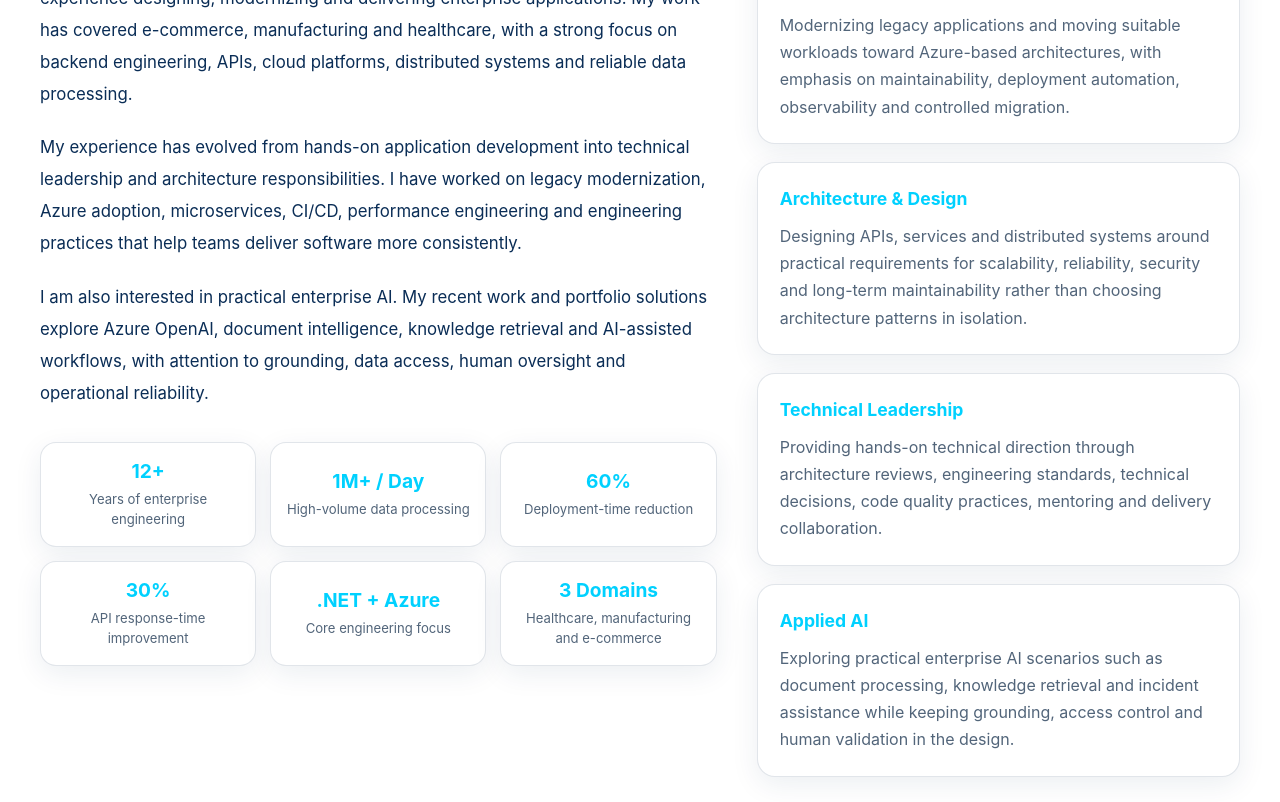
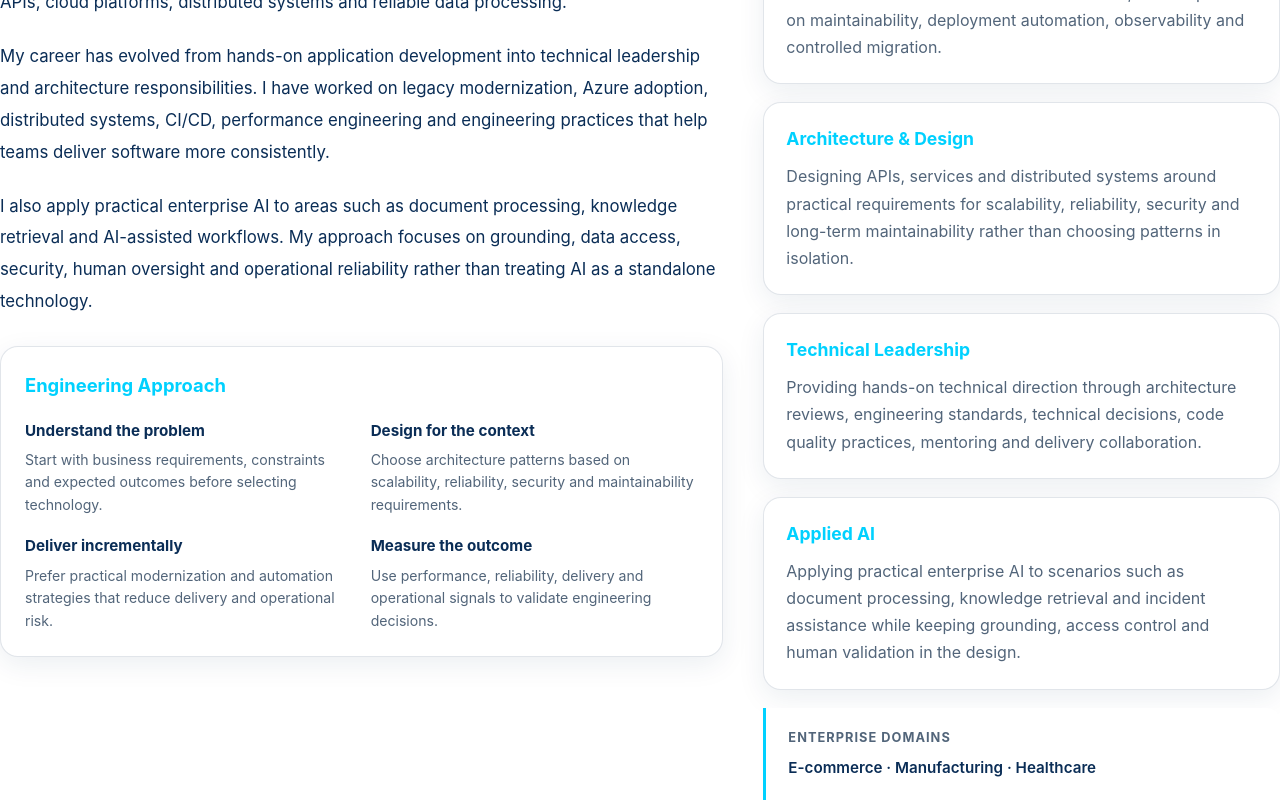
Before and after one commit to GaneshBachhao/ganeshbachhao.github.io, a React (Vite) app: page / in a window 1280 px wide. Shown: the part 1700-2502 px from the top of the page. Built offline with nearby package versions, Linux system fonts and the light colour scheme.

Commit message:
feat: refine about and featured projects sections

```diff
--- a/src/components/About/About.css
+++ b/src/components/About/About.css
@@ -4,11 +4,8 @@
 
 .about-grid {
   display: grid;
-
   grid-template-columns: 1.4fr 1fr;
-
   gap: 40px;
-
   align-items: start;
 }
 
@@ -18,82 +15,56 @@
 
 .about-content {
   display: flex;
-
   flex-direction: column;
-
   gap: 22px;
 }
 
-.about-content p {
+.about-content > p {
   color: var(--text-primary);
-
   line-height: 1.9;
-
   font-size: 1.05rem;
 }
 
 /* ==========================
-   RECRUITER QUICK FACTS
+   ENGINEERING APPROACH
 ========================== */
 
-.about-metrics {
-  display: grid;
-
-  grid-template-columns: repeat(3, 1fr);
-
-  gap: 14px;
-
-  margin-top: 10px;
+.about-approach {
+  margin-top: 6px;
+  padding: 24px;
+  background: var(--card-bg);
+  border: 1px solid var(--card-border);
+  border-radius: 18px;
+  box-shadow: var(--shadow);
 }
 
-.metric-card {
-  background: var(--card-bg);
-
-  border: 1px solid var(--card-border);
-
-  border-radius: 16px;
-
-  padding: 16px 14px;
-
-  text-align: center;
-
-  box-shadow: var(--shadow);
-
-  transition: all 0.3s ease;
-
-  min-height: 105px;
-
-  display: flex;
-
-  flex-direction: column;
-
-  justify-content: center;
+.about-approach h3 {
+  margin-bottom: 18px;
+  color: var(--accent);
+  font-size: 1.15rem;
 }
 
-.metric-card:hover {
-  transform: translateY(-4px);
-
-  border-color: var(--accent);
+.approach-grid {
+  display: grid;
+  grid-template-columns: repeat(2, 1fr);
+  gap: 18px;
 }
 
-.metric-card h3 {
-  color: var(--accent);
-
-  font-size: 1.2rem;
-
-  font-weight: 700;
-
-  line-height: 1.3;
-
-  margin-bottom: 6px;
+.approach-item {
+  display: flex;
+  flex-direction: column;
+  gap: 6px;
 }
 
-.metric-card span {
+.approach-item strong {
+  color: var(--text-primary);
+  font-size: 0.95rem;
+}
+
+.approach-item span {
   color: var(--text-secondary);
-
-  font-size: 0.82rem;
-
-  line-height: 1.5;
+  font-size: 0.88rem;
+  line-height: 1.6;
 }
 
 /* ==========================
@@ -102,42 +73,62 @@
 
 .about-highlights {
   display: grid;
-
   gap: 18px;
 }
 
 .highlight-card {
   background: var(--card-bg);
-
   border: 1px solid var(--card-border);
-
   border-radius: 18px;
-
   padding: 22px;
-
   box-shadow: var(--shadow);
-
-  transition: all 0.3s ease;
+  transition:
+    transform 0.3s ease,
+    border-color 0.3s ease;
 }
 
 .highlight-card:hover {
   transform: translateY(-4px);
-
   border-color: var(--accent);
 }
 
 .highlight-card h3 {
   color: var(--accent);
-
   margin-bottom: 10px;
-
   font-size: 1.1rem;
 }
 
 .highlight-card p {
   color: var(--text-secondary);
+  line-height: 1.7;
+}
 
-  line-height: 1.7;
+/* ==========================
+   DOMAIN CONTEXT
+========================== */
+
+.about-domains {
+  display: flex;
+  flex-direction: column;
+  gap: 8px;
+  padding: 20px 22px;
+  border-left: 3px solid var(--accent);
+  background: var(--card-bg);
+  border-radius: 0 14px 14px 0;
+}
+
+.about-domains span {
+  color: var(--text-secondary);
+  font-size: 0.8rem;
+  font-weight: 700;
+  letter-spacing: 0.08em;
+  text-transform: uppercase;
+}
+
+.about-domains strong {
+  color: var(--text-primary);
+  font-size: 0.95rem;
+  font-weight: 600;
 }
 
 /* ==========================
@@ -147,12 +138,11 @@
 @media (max-width: 992px) {
   .about-grid {
     grid-template-columns: 1fr;
-
     gap: 30px;
   }
 
-  .about-metrics {
-    grid-template-columns: repeat(3, 1fr);
+  .approach-grid {
+    grid-template-columns: repeat(2, 1fr);
   }
 }
 
@@ -161,37 +151,26 @@
 ========================== */
 
 @media (max-width: 768px) {
-  .about-metrics {
-    grid-template-columns: repeat(2, 1fr);
-
-    gap: 12px;
+  .approach-grid {
+    grid-template-columns: 1fr;
+    gap: 16px;
   }
 
-  .metric-card {
-    min-height: 95px;
-
-    padding: 14px 10px;
-  }
-
-  .metric-card h3 {
-    font-size: 1rem;
-  }
-
-  .metric-card span {
-    font-size: 0.75rem;
+  .about-approach {
+    padding: 20px;
   }
 }
 
 @media (max-width: 576px) {
-  .about-content p {
+  .about-content > p {
     font-size: 1rem;
-  }
-
-  .about-metrics {
-    grid-template-columns: repeat(2, 1fr);
   }
 
   .highlight-card {
     padding: 20px;
   }
+
+  .about-domains {
+    padding: 18px;
+  }
 }
--- a/src/components/About/About.tsx
+++ b/src/components/About/About.tsx
@@ -2,64 +2,82 @@ import "./About.css";
 
 const About = () => {
   return (
-    <section id="about" className="section about-section">
-      <div className="container">
-        <h2 className="section-title">About Me</h2>
+    <section id="about" className="about-section">
+      <div className="section-container">
+        <div className="section-heading">
+          <span className="eyebrow">ABOUT ME</span>
+
+          <h2>Engineering Experience with an Enterprise Mindset</h2>
 
           <p className="section-subtitle">
-          Combining hands-on engineering, technical leadership and cloud expertise
-          to build enterprise systems that are scalable, maintainable and practical.
+            Combining hands-on engineering, technical leadership and cloud
+            expertise to build enterprise systems that are scalable,
+            maintainable and practical.
           </p>
+        </div>
 
         <div className="about-grid">
           <div className="about-content">
             <p>
               I am a Senior .NET and Azure Engineer and Technology Lead with 12+
-              years of experience designing, modernizing and delivering enterprise
-              applications. My work has covered e-commerce, manufacturing and
-              healthcare, with a strong focus on backend engineering, APIs, cloud
-              platforms, distributed systems and reliable data processing.
+              years of experience designing, modernizing and delivering
+              enterprise applications. My experience spans e-commerce,
+              manufacturing and healthcare, with a strong focus on backend
+              engineering, APIs, cloud platforms, distributed systems and
+              reliable data processing.
             </p>
 
             <p>
-              My experience has evolved from hands-on application development into
-              technical leadership and architecture responsibilities. I have worked
-              on legacy modernization, Azure adoption, microservices, CI/CD,
-              performance engineering and engineering practices that help teams
-              deliver software more consistently.
+              My career has evolved from hands-on application development into
+              technical leadership and architecture responsibilities. I have
+              worked on legacy modernization, Azure adoption, distributed
+              systems, CI/CD, performance engineering and engineering practices
+              that help teams deliver software more consistently.
             </p>
 
             <p>
-              I am also interested in practical enterprise AI. My recent work and
-              portfolio solutions explore Azure OpenAI, document intelligence,
-              knowledge retrieval and AI-assisted workflows, with attention to
-              grounding, data access, human oversight and operational reliability.
+              I also apply practical enterprise AI to areas such as document
+              processing, knowledge retrieval and AI-assisted workflows. My
+              approach focuses on grounding, data access, security, human
+              oversight and operational reliability rather than treating AI as a
+              standalone technology.
             </p>
 
-            <div className="about-metrics">
-              <div className="metric-card">
-                <h3>12+</h3>
-                <span>Years of enterprise engineering</span>
+            <div className="about-approach">
+              <h3>Engineering Approach</h3>
+
+              <div className="approach-grid">
+                <div className="approach-item">
+                  <strong>Understand the problem</strong>
+                  <span>
+                    Start with business requirements, constraints and expected
+                    outcomes before selecting technology.
+                  </span>
                 </div>
-              <div className="metric-card">
-                <h3>1M+ / Day</h3>
-                <span>High-volume data processing</span>
+
+                <div className="approach-item">
+                  <strong>Design for the context</strong>
+                  <span>
+                    Choose architecture patterns based on scalability,
+                    reliability, security and maintainability requirements.
+                  </span>
                 </div>
-              <div className="metric-card">
-                <h3>60%</h3>
-                <span>Deployment-time reduction</span>
+
+                <div className="approach-item">
+                  <strong>Deliver incrementally</strong>
+                  <span>
+                    Prefer practical modernization and automation strategies
+                    that reduce delivery and operational risk.
+                  </span>
                 </div>
-              <div className="metric-card">
-                <h3>30%</h3>
-                <span>API response-time improvement</span>
+
+                <div className="approach-item">
+                  <strong>Measure the outcome</strong>
+                  <span>
+                    Use performance, reliability, delivery and operational
+                    signals to validate engineering decisions.
+                  </span>
                 </div>
-              <div className="metric-card">
-                <h3>.NET + Azure</h3>
-                <span>Core engineering focus</span>
-              </div>
-              <div className="metric-card">
-                <h3>3 Domains</h3>
-                <span>Healthcare, manufacturing and e-commerce</span>
               </div>
             </div>
           </div>
@@ -68,18 +86,19 @@ const About = () => {
             <div className="highlight-card">
               <h3>Cloud Transformation</h3>
               <p>
-                Modernizing legacy applications and moving suitable workloads toward
-                Azure-based architectures, with emphasis on maintainability,
-                deployment automation, observability and controlled migration.
+                Modernizing legacy applications and moving suitable workloads
+                toward Azure-based architectures, with emphasis on
+                maintainability, deployment automation, observability and
+                controlled migration.
               </p>
             </div>
 
             <div className="highlight-card">
               <h3>Architecture & Design</h3>
               <p>
-                Designing APIs, services and distributed systems around practical
-                requirements for scalability, reliability, security and long-term
-                maintainability rather than choosing architecture patterns in
+                Designing APIs, services and distributed systems around
+                practical requirements for scalability, reliability, security
+                and long-term maintainability rather than choosing patterns in
                 isolation.
               </p>
             </div>
@@ -87,19 +106,25 @@ const About = () => {
             <div className="highlight-card">
               <h3>Technical Leadership</h3>
               <p>
-                Providing hands-on technical direction through architecture reviews,
-                engineering standards, technical decisions, code quality practices,
-                mentoring and delivery collaboration.
+                Providing hands-on technical direction through architecture
+                reviews, engineering standards, technical decisions, code
+                quality practices, mentoring and delivery collaboration.
               </p>
             </div>
 
             <div className="highlight-card">
               <h3>Applied AI</h3>
               <p>
-                Exploring practical enterprise AI scenarios such as document
-                processing, knowledge retrieval and incident assistance while keeping
-                grounding, access control and human validation in the design.
+                Applying practical enterprise AI to scenarios such as document
+                processing, knowledge retrieval and incident assistance while
+                keeping grounding, access control and human validation in the
+                design.
               </p>
+            </div>
+
+            <div className="about-domains">
+              <span>Enterprise Domains</span>
+              <strong>E-commerce · Manufacturing · Healthcare</strong>
             </div>
           </div>
         </div>
```
Also changed, not shown: src/components/FeaturedProjects/FeaturedProjects.css (+45 -66 lines), src/components/FeaturedProjects/FeaturedProjects.tsx (+10 -9 lines). Lines whose indentation alone changed are shown as unchanged.
